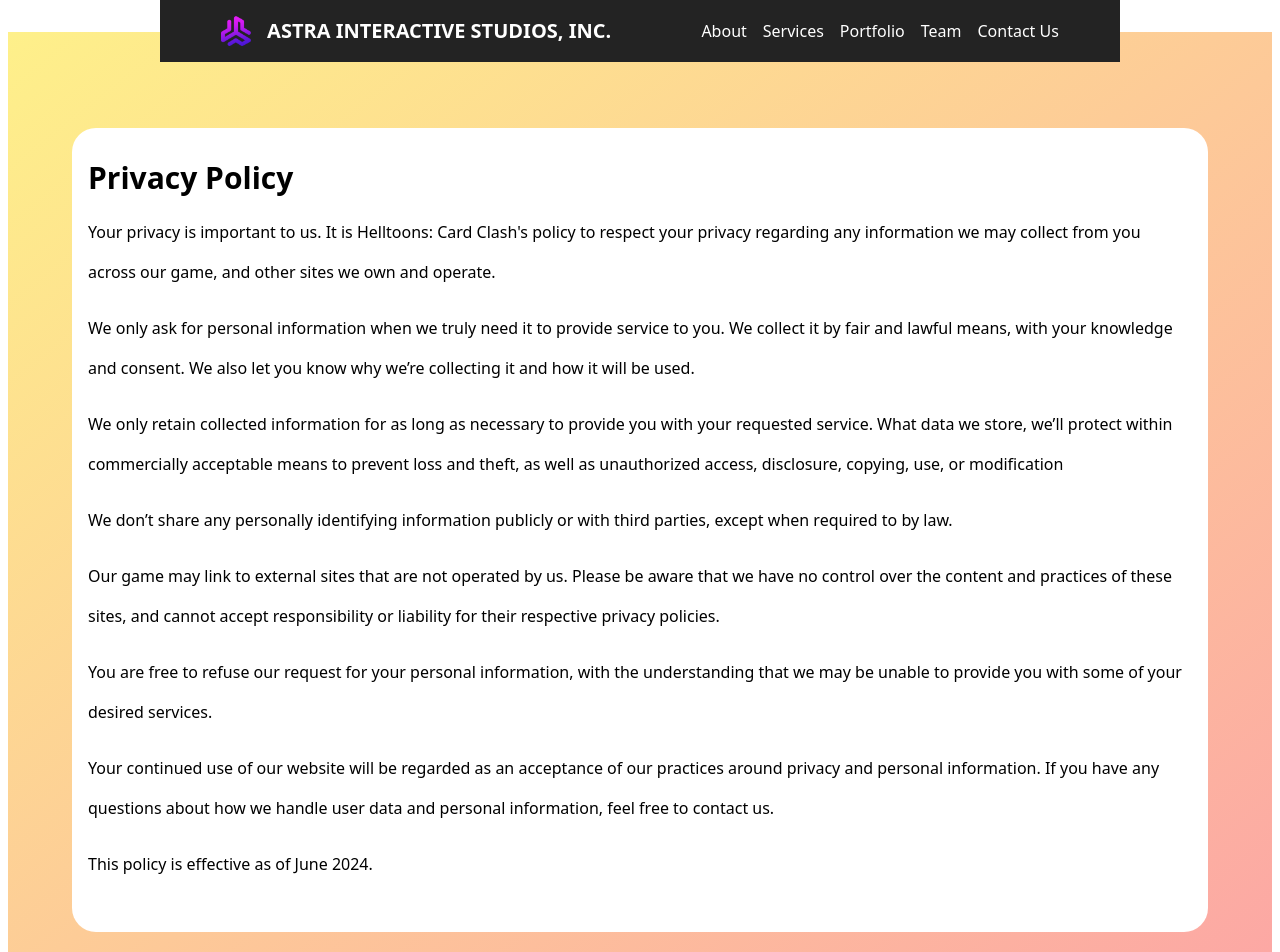
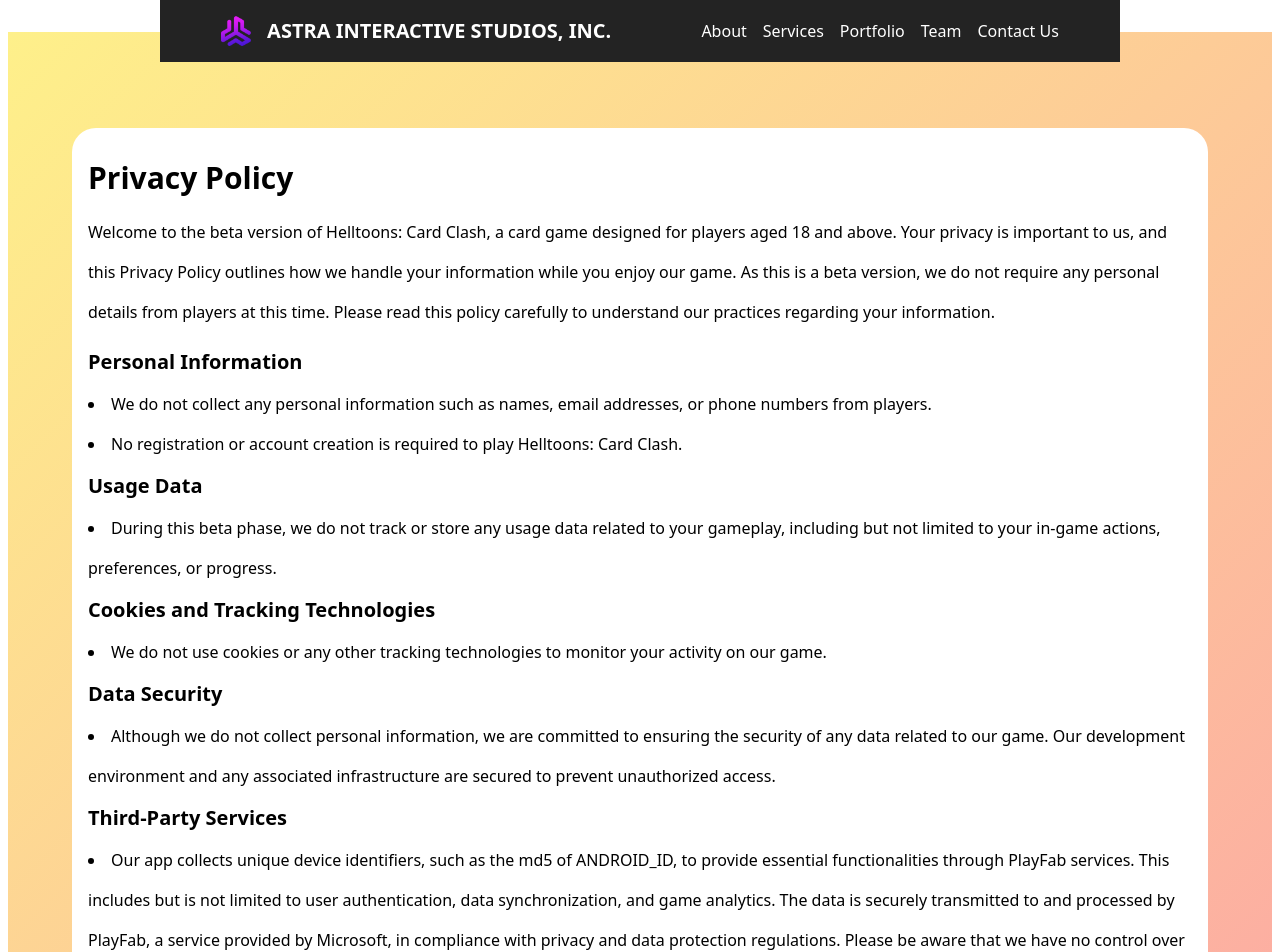
Before and after one commit to mgguild/ai-games, a Next.js app: page /helltoons-privacy-policy in a window 1280 px wide. Shown: the top 952 px of the page. Built offline with nearby package versions, Linux system fonts and the light colour scheme.

Commit message:
Update contents for helltoons

```diff
--- a/src/app/components/Helltoons.tsx
+++ b/src/app/components/Helltoons.tsx
@@ -10,13 +10,30 @@ const Helltoons= () => {
         <div className="bg-white rounded-3xl leading-10">
         <div className="container mx-auto px-4 py-8">
             <h1 className="text-3xl font-bold mb-4">Privacy Policy</h1>
-            <p className="mb-4">Your privacy is important to us. It is Helltoons: Card Clash's policy to respect your privacy regarding any information we may collect from you across our game, and other sites we own and operate.</p>
-            <p className="mb-4">We only ask for personal information when we truly need it to provide service to you. We collect it by fair and lawful means, with your knowledge and consent. We also let you know why we’re collecting it and how it will be used.</p>
-            <p className="mb-4">We only retain collected information for as long as necessary to provide you with your requested service. What data we store, we’ll protect within commercially acceptable means to prevent loss and theft, as well as unauthorized access, disclosure, copying, use, or modification</p>
-            <p className="mb-4">We don’t share any personally identifying information publicly or with third parties, except when required to by law.</p>
-            <p className="mb-4">Our game may link to external sites that are not operated by us. Please be aware that we have no control over the content and practices of these sites, and cannot accept responsibility or liability for their respective privacy policies.</p>
-            <p className="mb-4">You are free to refuse our request for your personal information, with the understanding that we may be unable to provide you with some of your desired services.</p>
-            <p className="mb-4">Your continued use of our website will be regarded as an acceptance of our practices around privacy and personal information. If you have any questions about how we handle user data and personal information, feel free to contact us.</p>
+            <p className="mb-4">Welcome to the beta version of Helltoons: Card Clash, a card game designed for players aged 18 and above. Your privacy is important to us, and this Privacy Policy outlines how we handle your information while you enjoy our game. As this is a beta version, we do not require any personal details from players at this time. Please read this policy carefully to understand our practices regarding your information.</p>
+
+            <h2 className="text-xl font-bold mb-2">Personal Information</h2>
+            <ul className="list-disc list-inside mb-2">
+                <li>We do not collect any personal information such as names, email addresses, or phone numbers from players.</li>
+                <li>No registration or account creation is required to play Helltoons: Card Clash.</li>
+            </ul>
+            <h2 className="text-xl font-bold mb-2">Usage Data</h2>
+            <ul className="list-disc list-inside mb-2">
+                <li>During this beta phase, we do not track or store any usage data related to your gameplay, including but not limited to your in-game actions, preferences, or progress.</li>
+            </ul>
+            <h2 className="text-xl font-bold mb-2">Cookies and Tracking Technologies</h2>
+            <ul className="list-disc list-inside mb-2">
+                <li>We do not use cookies or any other tracking technologies to monitor your activity on our game.</li>
+            </ul>
+            <h2 className="text-xl font-bold mb-2">Data Security</h2>
+            <ul className="list-disc list-inside mb-2">
+                <li>Although we do not collect personal information, we are committed to ensuring the security of any data related to our game. Our development environment and any associated infrastructure are secured to prevent unauthorized access.</li>
+            </ul>
+            <h2 className="text-xl font-bold mb-2">Third-Party Services</h2>
+            <ul className="list-disc list-inside mb-2">
+                <li>Our app collects unique device identifiers, such as the md5 of ANDROID_ID, to provide essential functionalities through PlayFab services. This includes but is not limited to user authentication, data synchronization, and game analytics. The data is securely transmitted to and processed by PlayFab, a service provided by Microsoft, in compliance with privacy and data protection regulations. Please be aware that we have no control over the content and practices of PlayFab, and cannot accept responsibility and liability for their respective privacy policies.</li>
+            </ul>
+            <p className="mb-4">We may update our Privacy Policy from time to time or once the full version releases. Continued use of the game after changes are made signifies your acceptance of the new policy. If you have any questions about how we handle user data and personal information, feel free to contact us.</p>
             <p className="mb-4">This policy is effective as of June 2024.</p>
         </div>
         </div>
```
